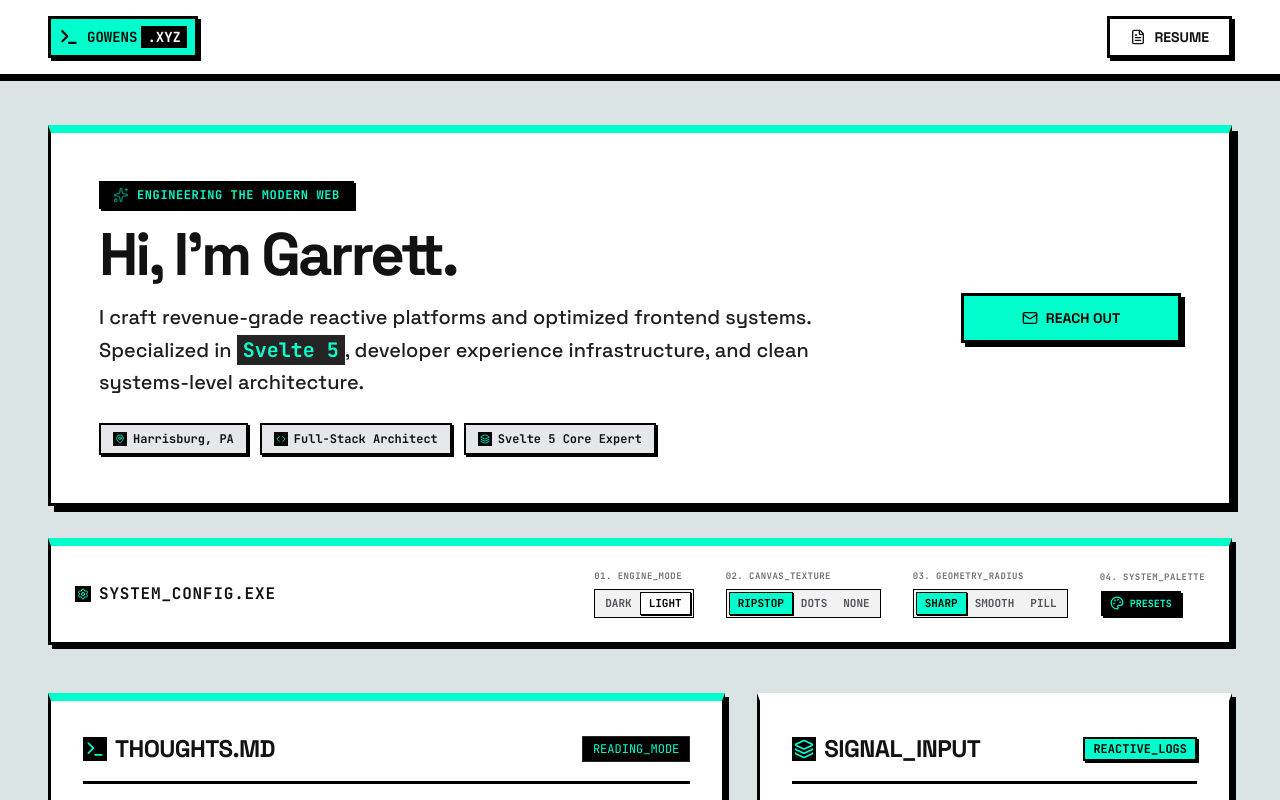
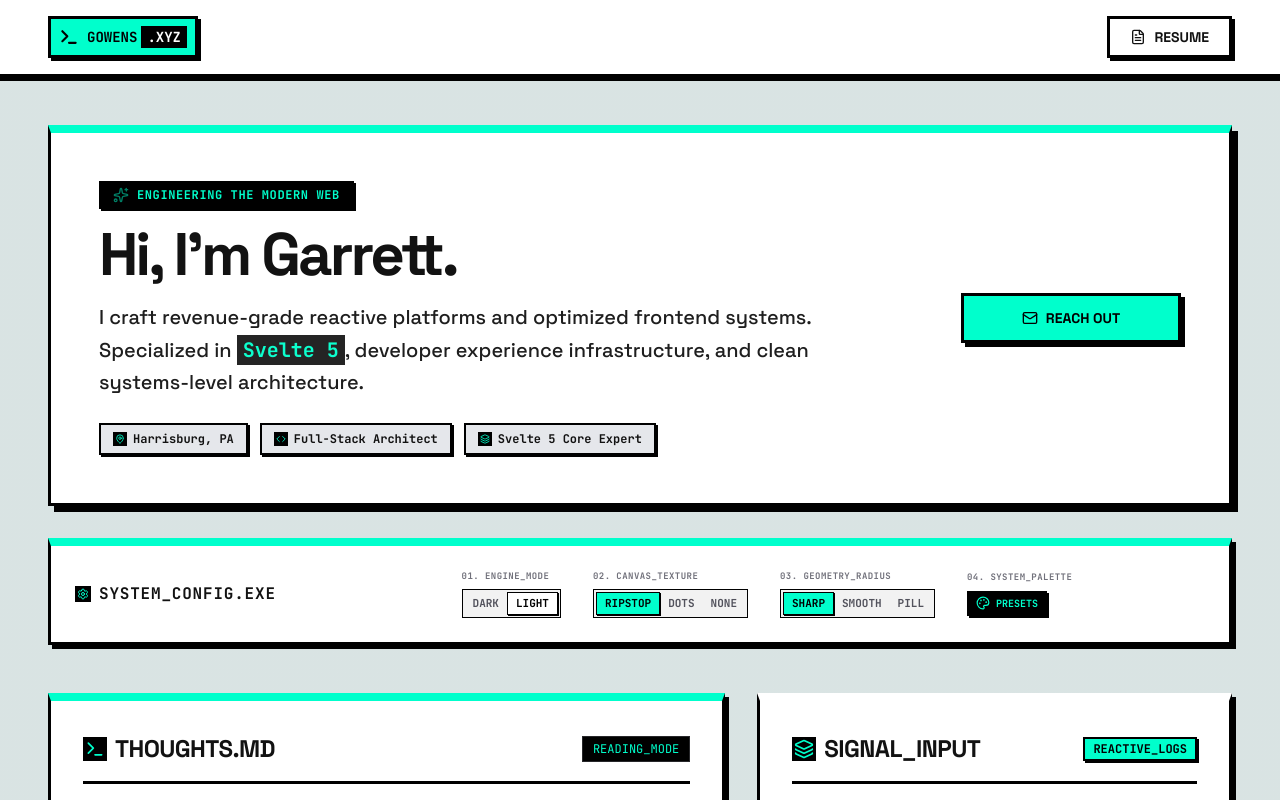
Before and after one commit to EsGowens/gowens.xyz, a SvelteKit app: page / in a window 1280 px wide. Shown: the top 800 px of the page. Built offline with nearby package versions, Linux system fonts and the light colour scheme.

Commit message:
palette fix

```diff
--- a/src/routes/+page.svelte
+++ b/src/routes/+page.svelte
@@ -256,20 +256,24 @@
             </div>
           </div>
 
-          <div class="flex flex-col gap-1.5">
+          <!-- REFACTORED COLOR PALETTE MODULE -->
+          <div class="flex flex-col gap-1.5 relative select-none">
             <span class="text-[9px] font-bold text-zinc-500 uppercase tracking-wider">04. SYSTEM_PALETTE</span>
-            <div class="group/palette flex items-center gap-2 border border-black/0 dark:border-transparent relative h-[26px]">
-              <div class="flex items-center gap-1.5 bg-black text-[var(--accent)] px-2 py-1 border border-black font-bold shadow-[2px_2px_0px_#000] z-10" style="border-radius: calc(var(--radius) / 2)">
+            <div class="group/palette flex items-center gap-2 relative h-[26px]">
+
+              <!-- Trigger Base Toggle Node -->
+              <div class="flex items-center gap-1.5 bg-black text-[var(--accent)] px-2 py-1 border border-black font-bold shadow-[2px_2px_0px_#000] z-20 cursor-pointer" style="border-radius: calc(var(--radius) / 2)">
                 <Palette class="w-3.5 h-3.5 text-[var(--accent)]" />
                 <span class="text-[10px]">PRESETS</span>
               </div>
 
-              <div class="flex items-center gap-1.5 transition-all duration-300 ease-out origin-left max-w-0 opacity-0 pointer-events-none group-hover/palette:max-w-[200px] group-hover/palette:opacity-100 group-hover/palette:pointer-events-auto pl-0 group-hover/palette:pl-1">
+              <!-- Refactored Drawer: Slides up on mobile/small viewports, drops normal row line on large viewports -->
+              <div class="flex items-center gap-1.5 p-2 bg-[var(--card-bg)] border-2 border-black md:border-0 md:p-0 shadow-[4px_4px_0px_#000] md:shadow-none transition-all duration-300 ease-out origin-bottom md:origin-left scale-0 opacity-0 pointer-events-none group-hover/palette:scale-100 group-hover/palette:opacity-100 group-hover/palette:pointer-events-auto absolute bottom-[32px] md:bottom-auto left-0 md:left-auto md:relative z-30" style="border-radius: var(--radius)">
                 {#each themePresets as preset}
                   <button
                     onclick={() => theme.accentColor = preset.color}
                     title={preset.label}
-                    class="w-5 h-5 border-2 border-black shadow-[1px_1px_0px_#000] hover:scale-110 active:scale-95 transition-all shrink-0"
+                    class="w-5 h-5 border-2 border-black shadow-[1px_1px_0px_#000] hover:scale-110 active:scale-95 transition-all shrink-0 cursor-pointer"
                     style="background-color: {preset.color}; {theme.accentColor === preset.color ? 'outline: 2px dashed var(--text-main); outline-offset: 1px;' : ''}; border-radius: calc(var(--radius) / 4)"
                   ></button>
                 {/each}
@@ -282,6 +286,7 @@
                   />
                 </label>
               </div>
+
             </div>
           </div>
 
```
